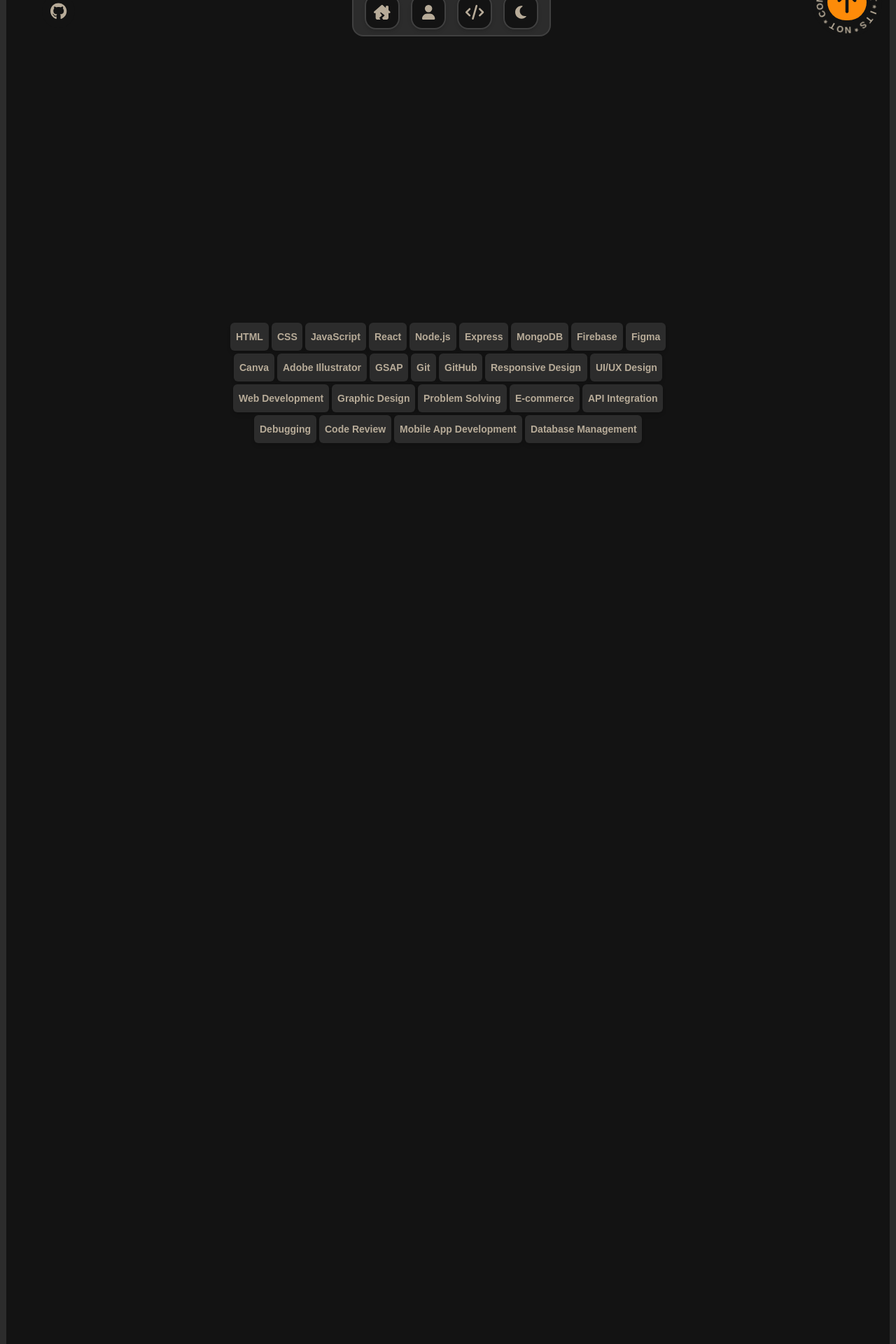
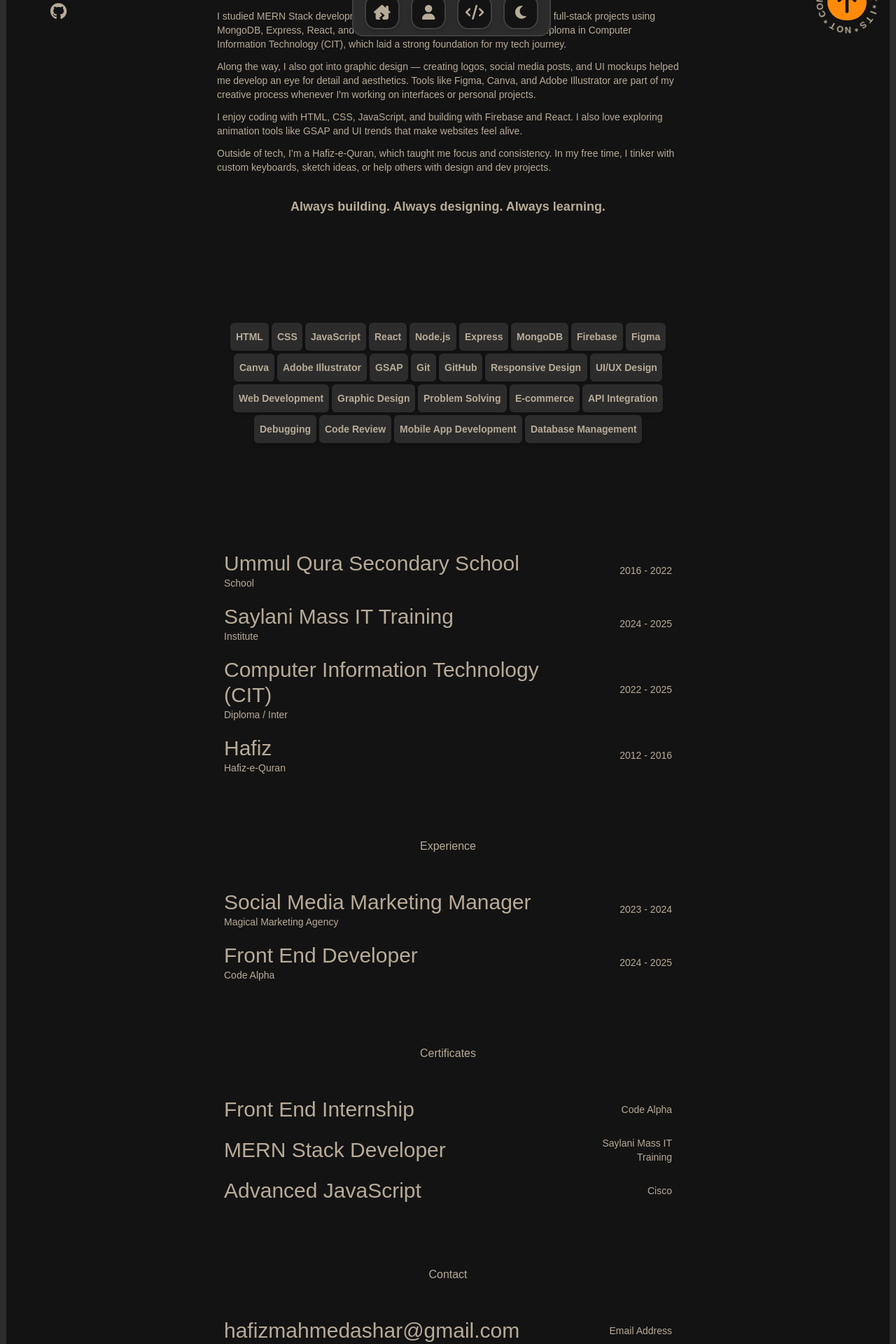
Before and after one commit to ahmed-ashar/Portfolio, a React (Vite) app: page /about in a window 1280 px wide. Shown: the part 720-2640 px from the top of the page at 70% size. Built offline with nearby package versions, Linux system fonts and the light colour scheme; a web font is replaced by a local one.

Commit message:
refactor: comment out TextReveal components in AboutPage for improved readability

```diff
--- a/src/components/AboutPage.jsx
+++ b/src/components/AboutPage.jsx
@@ -26,27 +26,27 @@ const AboutPage = () => {
         </div>
         {/* Heading */}
         <div className="">
-          <TextReveal delay={0.2}>
+          {/* <TextReveal delay={0.2}> */}
             <h1 className="text-3xl sm:text-4xl lg:text-5xl z-55">
               {aboutInfo.heading}
             </h1>
-          </TextReveal>
+          {/* </TextReveal> */}
         </div>
 
         {/* About Paragraphs */}
         <div className="flex flex-col gap-3 mt-10">
           {aboutInfo.paragraphs.map((para, idx) => (
-            <TextReveal key={idx} delay={0.5}>
+            // <TextReveal key={idx} delay={0.5}>
               <p className="text-sm z-55">
                 {para}
               </p>
-            </TextReveal>
+            // {/* </TextReveal> */}
           ))}
-          <TextReveal delay={0.2}>
+          {/* <TextReveal delay={0.2}> */}
             <p className="text-center text-lg font-bold mt-5 z-55">
               {aboutInfo.closing}
             </p>
-          </TextReveal>
+          {/* </TextReveal> */}
         </div>
         {/* Skills Section */}
         <div className="my-20 ">
@@ -76,76 +76,76 @@ const AboutPage = () => {
           {educationData.map((edu, idx) => (
             <div key={idx} className="flex justify-between items-center p-2.5  ">
               <div className="">
-                <TextReveal key={`edu-title-${idx}`} delay={0.2}>
+                {/* <TextReveal key={`edu-title-${idx}`} delay={0.2}> */}
                   <h1 className="text-xl sm:text-3xl orange-text-hover">{edu.title}</h1>
-                </TextReveal>
-                <TextReveal key={`edu-dest-${idx}`} delay={0.2}>
+                {/* </TextReveal> */}
+                {/* <TextReveal key={`edu-dest-${idx}`} delay={0.2}> */}
                   <p className="text-sm">{edu.destination}</p>
-                </TextReveal>
+                {/* </TextReveal> */}
               </div>
-              <TextReveal key={`edu-dur-${idx}`} delay={0.2}>
+              {/* <TextReveal key={`edu-dur-${idx}`} delay={0.2}> */}
                 <p className="text-sm  w-[20%] text-end">{edu.duration}</p>
-              </TextReveal>
+              {/* </TextReveal> */}
             </div>
           ))}
         </div>
 
         {/* Experience Section */}
         <div className="my-20 z-55 relative">
-          <TextReveal delay={0.2}>
+          {/* <TextReveal delay={0.2}> */}
             <h1 className=" text-center mb-10">Experience</h1>
-          </TextReveal>
+          {/* </TextReveal> */}
           {experienceData.map((exp, idx) => (
             <div key={idx} className="flex justify-between items-center p-2.5  ">
               <div>
-                <TextReveal key={`exp-title-${idx}`} delay={0.2}>
+                {/* <TextReveal key={`exp-title-${idx}`} delay={0.2}> */}
                   <h1 className="text-xl sm:text-3xl orange-text-hover">{exp.title}</h1>
-                </TextReveal>
-                <TextReveal key={`exp-comp-${idx}`} delay={0.2}>
+                {/* </TextReveal> */}
+                {/* <TextReveal key={`exp-comp-${idx}`} delay={0.2}> */}
                   <p className="text-sm">{exp.company}</p>
-                </TextReveal>
+                {/* </TextReveal> */}
               </div>
-              <TextReveal key={`exp-dur-${idx}`} delay={0.2}>
+              {/* <TextReveal key={`exp-dur-${idx}`} delay={0.2}> */}
                 <p className="text-sm w-[20%] text-end">{exp.duration}</p>
-              </TextReveal>
+              {/* </TextReveal> */}
             </div>
           ))}
         </div>
 
         {/* Experience Section */}
         <div className="my-20 z-55 relative">
-          <TextReveal delay={0.2}>
+          {/* <TextReveal delay={0.2}> */}
             <h1 className=" text-center mb-10">Certificates</h1>
-          </TextReveal>
+          {/* </TextReveal> */}
           {certificateData.map((cer, idx) => (
             <div key={idx} className="flex justify-between items-center p-2.5  ">
               <div>
-                <TextReveal key={`cer-title-${idx}`} delay={0.2}>
+                {/* <TextReveal key={`cer-title-${idx}`} delay={0.2}> */}
                   <h1 className="text-xl sm:text-3xl orange-text-hover">{cer.title}</h1>
-                </TextReveal>
+                {/* </TextReveal> */}
               </div>
-              <TextReveal key={`cer-from-${idx}`} delay={0.2}>
+              {/* <TextReveal key={`cer-from-${idx}`} delay={0.2}> */}
                 <p className="text-sm w-[20%] text-end">{cer.from}</p>
-              </TextReveal>
+              {/* </TextReveal> */}
             </div>
           ))}
         </div>
 
         {/* Contact Section */}
         <div className="my-20 mb-50 z-55 relative">
-          <TextReveal delay={0.2}>
+          {/* <TextReveal delay={0.2}> */}
             <h1 className="text-center mb-10">Contact</h1>
-          </TextReveal>
+          {/* </TextReveal> */}
           {contactData.map((con, idx) => (
             <div key={idx} className="flex justify-start sm:justify-between items-start sm:items-center flex-col sm:flex-row p-2.5  ">
               <div>
-                <TextReveal key={`con-title-${idx}`} delay={0.2}>
+                {/* <TextReveal key={`con-title-${idx}`} delay={0.2}> */}
                   <a href={con.link} target="_blank" className="text-xl sm:text-3xl orange-text-hover">{con.title}</a>
-                </TextReveal>
+                {/* </TextReveal> */}
               </div>
-              <TextReveal key={`con-from-${idx}`} delay={0.2}>
+              {/* <TextReveal key={`con-from-${idx}`} delay={0.2}> */}
                 <p className="text-sm sm:w-[20%] sm:text-end">{con.from}</p>
-              </TextReveal>
+              {/* </TextReveal> */}
             </div>
           ))}
         </div>
```
